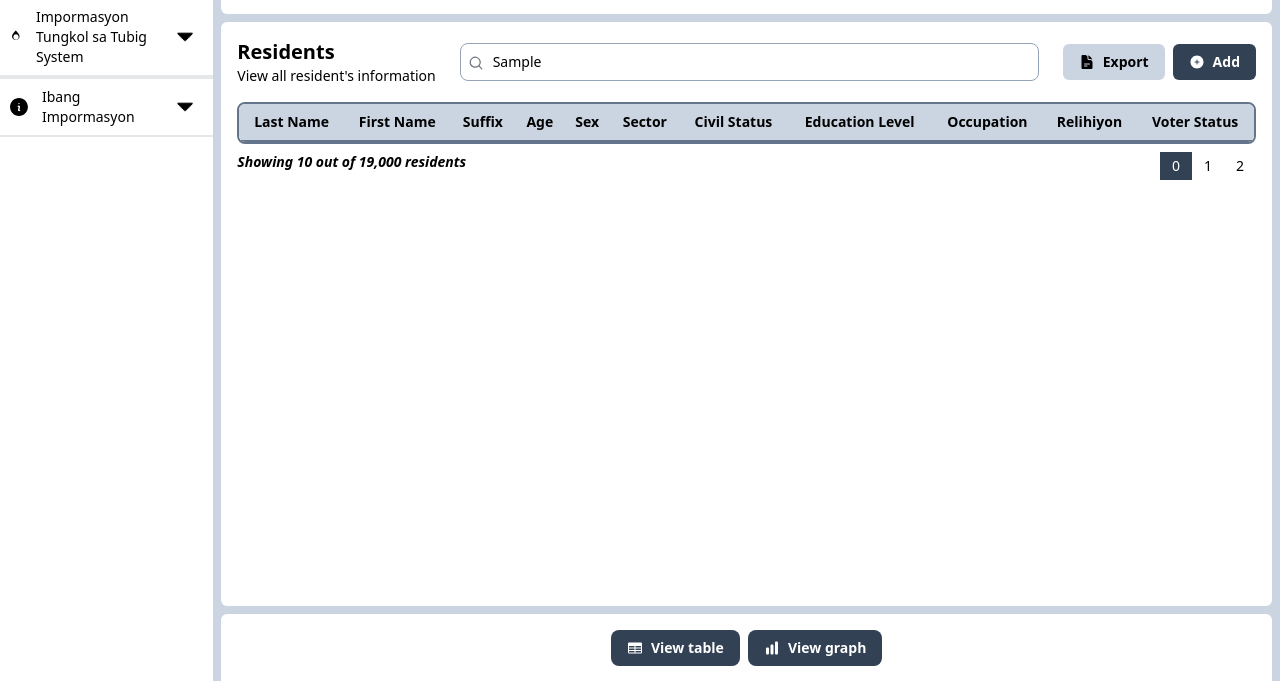
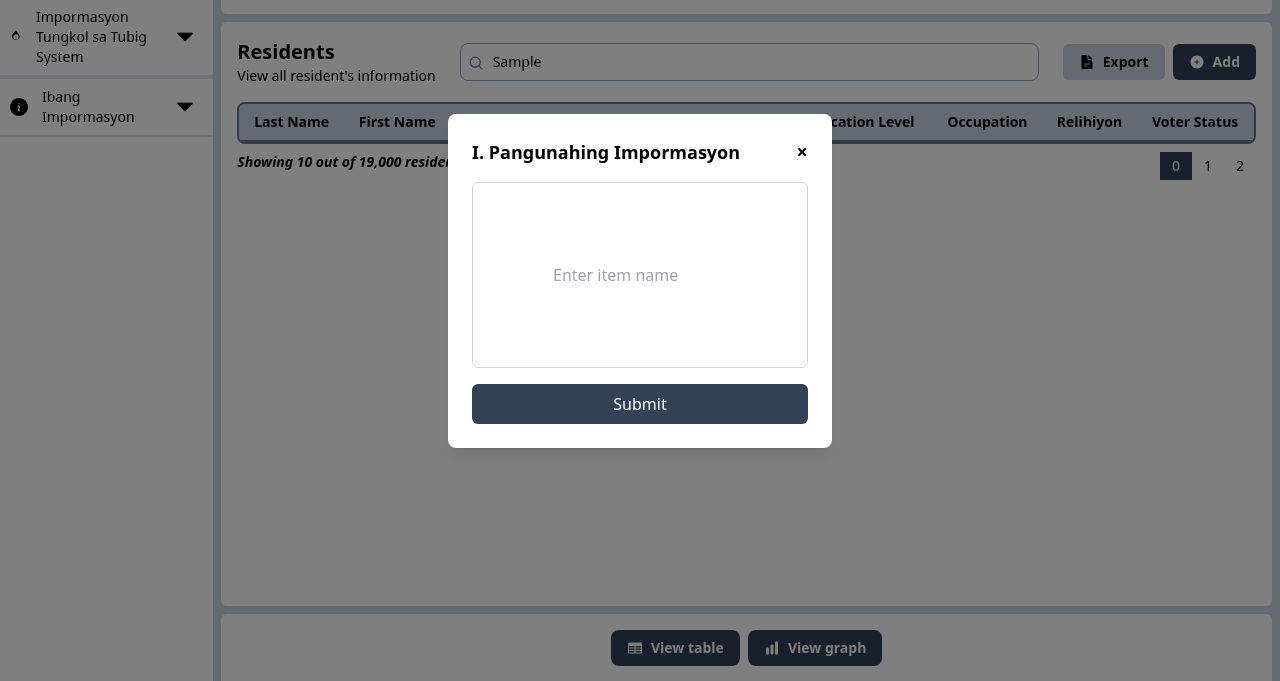
Before and after one commit to progchris00/GAD-Solution, a website built with webpack: page src/index.html in a window 1280 px wide. Both pictures are taken after typing "Sample" into the empty fields and a click on the button "Add". Shown: the part 119-800 px from the top of the page. Built offline with nearby package versions, Linux system fonts and the light colour scheme; files whose address does not match are found by name.

Commit message:
feat : add modal for add button

```diff
--- /dev/null
+++ b/src/component/form.js
@@ -0,0 +1,62 @@
+export function loadModal() {
+    const modal = document.createElement("div");
+    modal.classList.add(
+      "fixed",
+      "inset-0",
+      "flex",
+      "items-center",
+      "justify-center",
+      "bg-black",
+      "bg-opacity-50"
+    );
+
+    const modalContent = document.createElement("div");
+    modalContent.classList.add(
+      "bg-white",
+      "p-6",
+      "rounded-lg",
+      "shadow-lg",
+      "w-96"
+    );
+
+    const modalHeader = document.createElement("div");
+    modalHeader.classList.add("flex", "justify-between", "items-center", "mb-4");
+
+    const modalTitle = document.createElement("h2");
+    modalTitle.textContent = "I. Pangunahing Impormasyon";
+    modalTitle.classList.add("text-lg", "font-semibold");
+
+    const closeButton = document.createElement("button");
+    closeButton.innerHTML = "&times;";
+    closeButton.classList.add("text-xl", "font-bold", "cursor-pointer");
+    closeButton.addEventListener("click", () => modal.remove());
+
+    modalHeader.append(modalTitle, closeButton);
+
+    const inputField = document.createElement("input");
+    inputField.type = "text";
+    inputField.placeholder = "Enter item name";
+    inputField.classList.add(
+      "w-full",
+      "p-20",
+      "border",
+      "border-gray-300",
+      "rounded-md",
+      "mb-4"
+    );
+
+    const submitButton = document.createElement("button");
+    submitButton.textContent = "Submit";
+    submitButton.classList.add(
+      "bg-slate-700",
+      "text-white",
+      "px-4",
+      "py-2",
+      "rounded-md",
+      "w-full"
+    );
+
+    modalContent.append(modalHeader, inputField, submitButton);
+    modal.appendChild(modalContent);
+    document.body.appendChild(modal);
+  }
--- a/src/component/table.js
+++ b/src/component/table.js
@@ -107,6 +107,7 @@ function createButtons() {
   exportButton.innerHTML += "Export";
 
   const addButton = document.createElement("button");
+  addButton.id = "view-add-btn";
   addButton.classList.add(
     "bg-slate-700",
     "py-2",
@@ -132,9 +133,12 @@ function createButtons() {
         </svg>`;
   addButton.innerHTML += "Add";
 
+
   container.append(exportButton, addButton);
   return container;
 }
+
+
 
 const tableSection = (() => {
   const sectionContainer = document.createElement("div");
--- a/src/index.js
+++ b/src/index.js
@@ -2,6 +2,7 @@ import { loadGraphSection } from "./component/graph.js";
 import { loadTable } from "./component/table.js";
 import { loadHeader } from "./component/header.js";
 import { loadSidebar } from "./component/sidebar.js";
+import { loadModal } from "./component/form.js";
 
 const loadPage = (function () {
   loadTable();
@@ -18,4 +19,8 @@ function attachListener() {
   document.getElementById("view-graph-btn").addEventListener("click", () => {
     loadGraphSection();
   });
+  document.getElementById("view-add-btn").addEventListener("click", () => {
+    loadModal();
+  });
+
 }
```
Also changed, not shown: src/index.html (+0 -2 lines).
